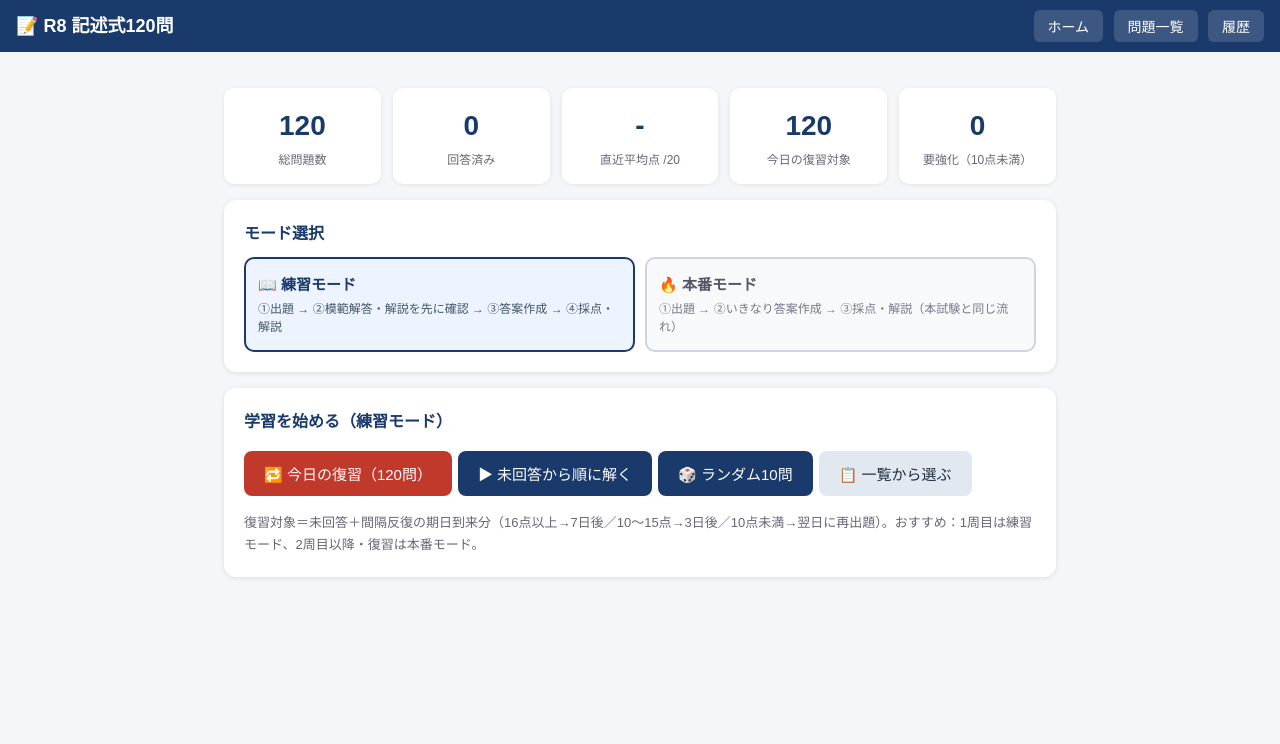
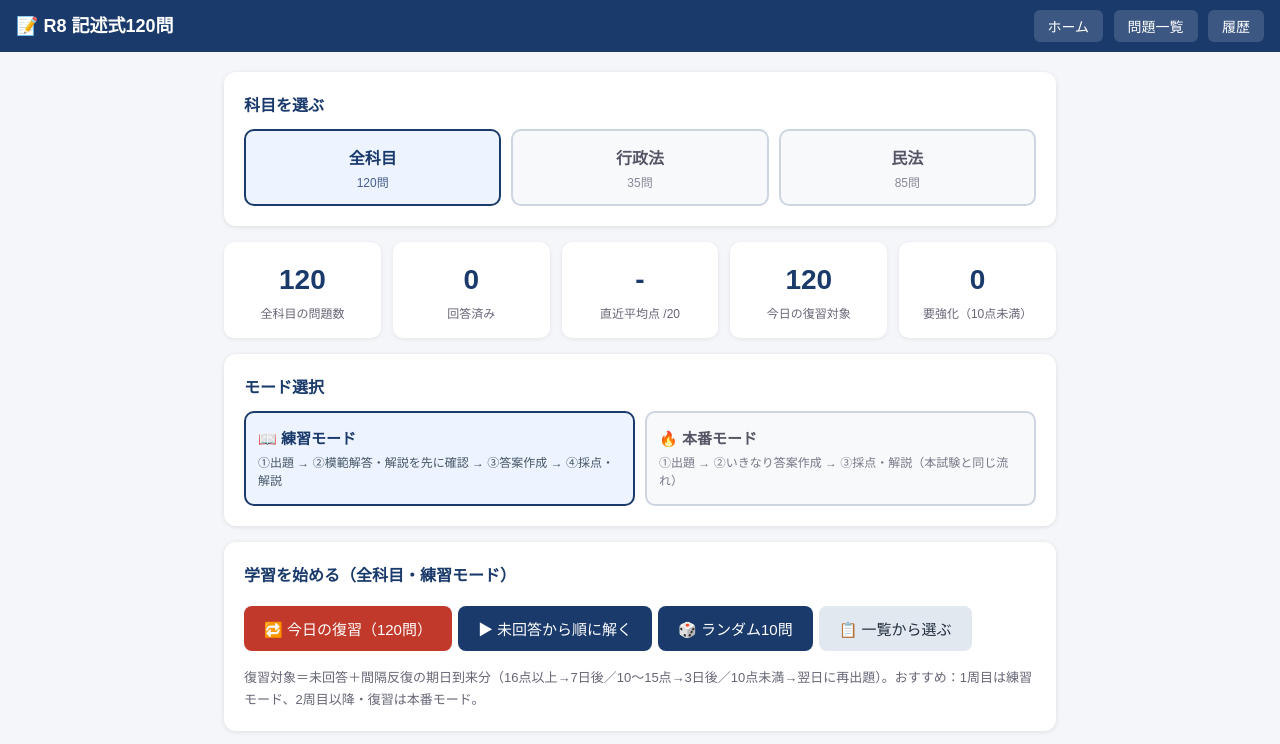
Before and after one commit to okazaki-bot/my_project, a plain HTML site: page 行政書士R8予想問題集/app/index.html in a window 1280 px wide. Drawn offline with Linux system fonts and the light colour scheme.

Commit message:
R8記述式アプリ: トップに科目選択（全科目/行政法/民法）を追加
統計カード・学習ボタン・出題キューが選択科目に連動。localStorageで選択を保持。

Co-Authored-By: Claude Opus 4.8 <noreply@anthropic.com>

```diff
--- a/行政書士R8予想問題集/app/app.js
+++ b/行政書士R8予想問題集/app/app.js
@@ -7,6 +7,7 @@ var QUESTIONS = [];
 
 var STORAGE_KEY = "r8kijutsu_history_v1";
 var MODE_KEY = "r8kijutsu_mode_v1"; // "practice" | "exam"
+var SUBJECT_KEY = "r8kijutsu_subject_v1"; // "" | "行政法" | "民法"
 var app = document.getElementById("app");
 
 function getFlowMode(){
@@ -17,6 +18,21 @@ window.setFlowMode = function(m){
   localStorage.setItem(MODE_KEY, m);
   renderHome();
 };
+
+// ---------- 科目選択（トップで絞り込み） ----------
+function getSubject(){
+  var s = localStorage.getItem(SUBJECT_KEY);
+  return (s === "行政法" || s === "民法") ? s : "";
+}
+window.setSubject = function(s){
+  localStorage.setItem(SUBJECT_KEY, s);
+  renderHome();
+};
+// 選択中の科目に絞った問題（未選択なら全問）
+function activeQuestions(){
+  var s = getSubject();
+  return s ? QUESTIONS.filter(function(q){ return q.sub === s; }) : QUESTIONS.slice();
+}
 
 // ---------- 履歴ストレージ ----------
 function loadHistory(){
@@ -56,7 +72,7 @@ function isDue(qid){
   return new Date() >= dueDate(qid);
 }
 function dueQuestions(){
-  return QUESTIONS.filter(function(q){ return isDue(q.id); })
+  return activeQuestions().filter(function(q){ return isDue(q.id); })
     .sort(function(a,b){
       var la = lastAttempt(a.id), lb = lastAttempt(b.id);
       var sa = la ? la.score : -1, sb = lb ? lb.score : -1;
@@ -115,22 +131,30 @@ window.go = function(view){
 
 // ---------- ホーム ----------
 function renderHome(){
-  var hist = loadHistory();
-  var answeredIds = {};
-  hist.forEach(function(a){ answeredIds[a.qid] = true; });
-  var answered = Object.keys(answeredIds).length;
+  var pool = activeQuestions();
+  var subj = getSubject();
   var due = dueQuestions();
+  var answered = pool.filter(function(q){ return lastAttempt(q.id); }).length;
   var avg = "-";
-  var lastScores = QUESTIONS.map(function(q){ var la = lastAttempt(q.id); return la ? la.score : null; })
-                            .filter(function(s){ return s !== null; });
+  var lastScores = pool.map(function(q){ var la = lastAttempt(q.id); return la ? la.score : null; })
+                       .filter(function(s){ return s !== null; });
   if(lastScores.length){
     avg = (lastScores.reduce(function(a,b){return a+b;},0) / lastScores.length).toFixed(1);
   }
-  var weak = QUESTIONS.filter(function(q){ var la = lastAttempt(q.id); return la && la.score < 10; }).length;
+  var weak = pool.filter(function(q){ var la = lastAttempt(q.id); return la && la.score < 10; }).length;
+  var subjName = subj || "全科目";
 
   app.innerHTML =
+    '<div class="qbox">' +
+      '<h2>科目を選ぶ</h2>' +
+      '<div class="subj-toggle">' +
+        '<button class="subj-btn' + (subj === "" ? " active" : "") + '" onclick="setSubject(\'\')">全科目<small>120問</small></button>' +
+        '<button class="subj-btn subj-g' + (subj === "行政法" ? " active" : "") + '" onclick="setSubject(\'行政法\')">行政法<small>35問</small></button>' +
+        '<button class="subj-btn subj-m' + (subj === "民法" ? " active" : "") + '" onclick="setSubject(\'民法\')">民法<small>85問</small></button>' +
+      '</div>' +
+    '</div>' +
     '<div class="cards">' +
-      '<div class="card"><div class="num">' + QUESTIONS.length + '</div><div class="lbl">総問題数</div></div>' +
+      '<div class="card"><div class="num">' + pool.length + '</div><div class="lbl">' + subjName + 'の問題数</div></div>' +
       '<div class="card"><div class="num">' + answered + '</div><div class="lbl">回答済み</div></div>' +
       '<div class="card"><div class="num">' + avg + '</div><div class="lbl">直近平均点 /20</div></div>' +
       '<div class="card"><div class="num">' + due.length + '</div><div class="lbl">今日の復習対象</div></div>' +
@@ -144,7 +168,7 @@ function renderHome(){
       '</div>' +
     '</div>' +
     '<div class="qbox">' +
-      '<h2>学習を始める（' + (getFlowMode() === "exam" ? "本番" : "練習") + 'モード）</h2>' +
+      '<h2>学習を始める（' + subjName + '・' + (getFlowMode() === "exam" ? "本番" : "練習") + 'モード）</h2>' +
       '<button class="btn btn-accent" onclick="startReview()">🔁 今日の復習（' + due.length + '問）</button>' +
       '<button class="btn btn-primary" onclick="startNew()">▶ 未回答から順に解く</button>' +
       '<button class="btn btn-primary" onclick="startRandom()">🎲 ランダム10問</button>' +
@@ -160,12 +184,12 @@ window.startReview = function(){
   startQuiz(due, "復習");
 };
 window.startNew = function(){
-  var list = QUESTIONS.filter(function(q){ return !lastAttempt(q.id); });
+  var list = activeQuestions().filter(function(q){ return !lastAttempt(q.id); });
   if(!list.length){ alert("全問回答済みです！復習モードをご利用ください。"); return; }
   startQuiz(list, "未回答");
 };
 window.startRandom = function(){
-  var pool = QUESTIONS.slice();
+  var pool = activeQuestions();
   pool.sort(function(){ return Math.random() - 0.5; });
   startQuiz(pool.slice(0,10), "ランダム");
 };
--- a/行政書士R8予想問題集/app/style.css
+++ b/行政書士R8予想問題集/app/style.css
@@ -70,3 +70,13 @@ textarea#ansInput { width: 100%; min-height: 110px; font-size: 16px; padding: 12
 .mode-btn.active { border-color: #1a3a6b; background: #eef4ff; color: #1a3a6b; }
 .mode-btn.active small { color: #456; }
 @media (max-width: 560px){ .mode-toggle { grid-template-columns: 1fr; } }
+
+/* 科目選択トグル */
+.subj-toggle { display: grid; grid-template-columns: repeat(3, 1fr); gap: 10px; }
+.subj-btn { border: 2px solid #ccd5e0; background: #f8f9fb; border-radius: 10px; padding: 14px 10px; font-size: 16px; font-weight: 700; color: #556; cursor: pointer; text-align: center; transition: all .15s; }
+.subj-btn small { display: block; font-size: 12px; font-weight: 400; color: #889; margin-top: 4px; }
+.subj-btn:hover { border-color: #a9b6c8; }
+.subj-btn.active { border-color: #1a3a6b; background: #eef4ff; color: #1a3a6b; }
+.subj-btn.subj-g.active { border-color: #2e7d32; background: #eaf6ea; color: #2e7d32; }
+.subj-btn.subj-m.active { border-color: #b45309; background: #fdf3e7; color: #b45309; }
+.subj-btn.active small { color: inherit; opacity: .8; }
```
